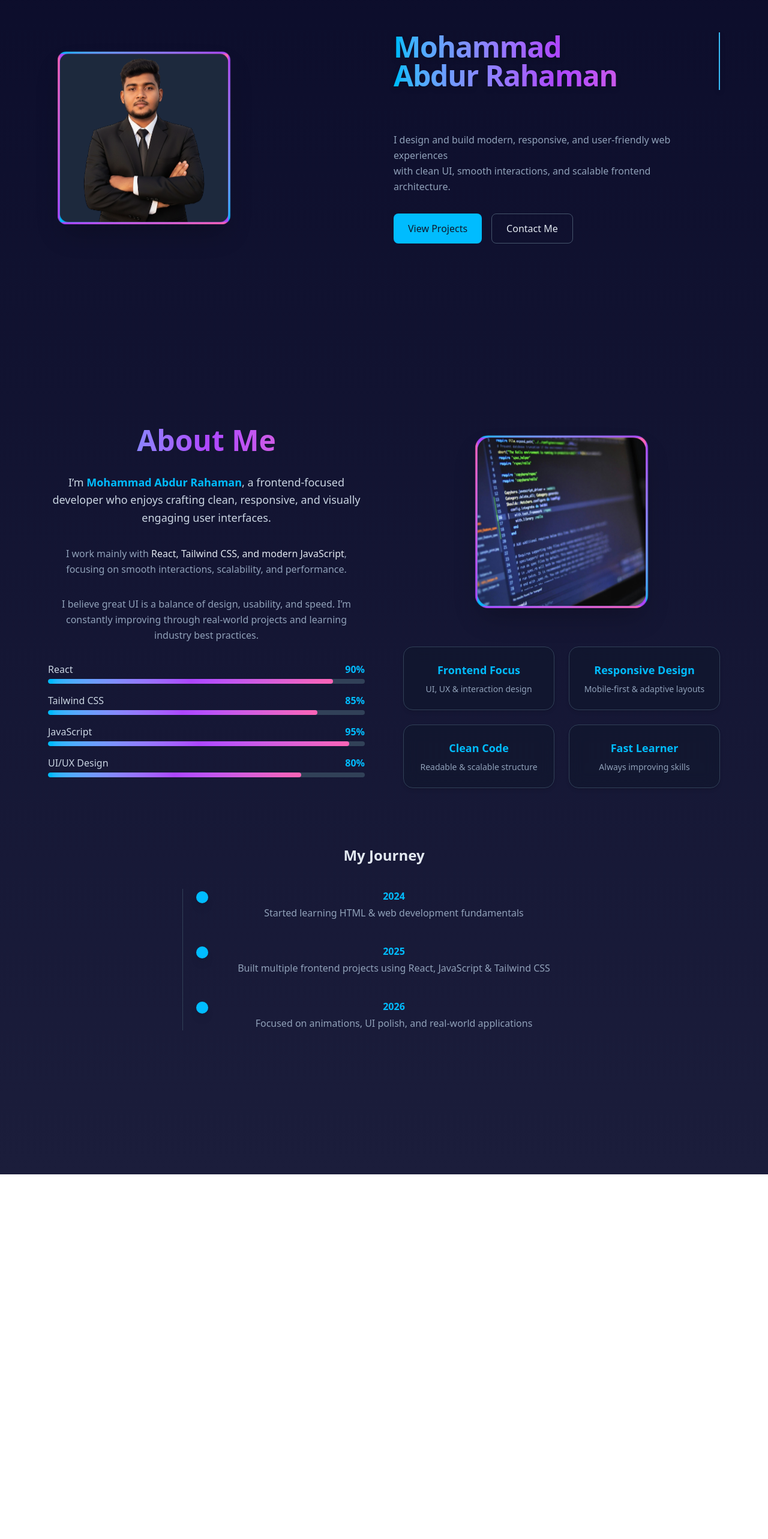
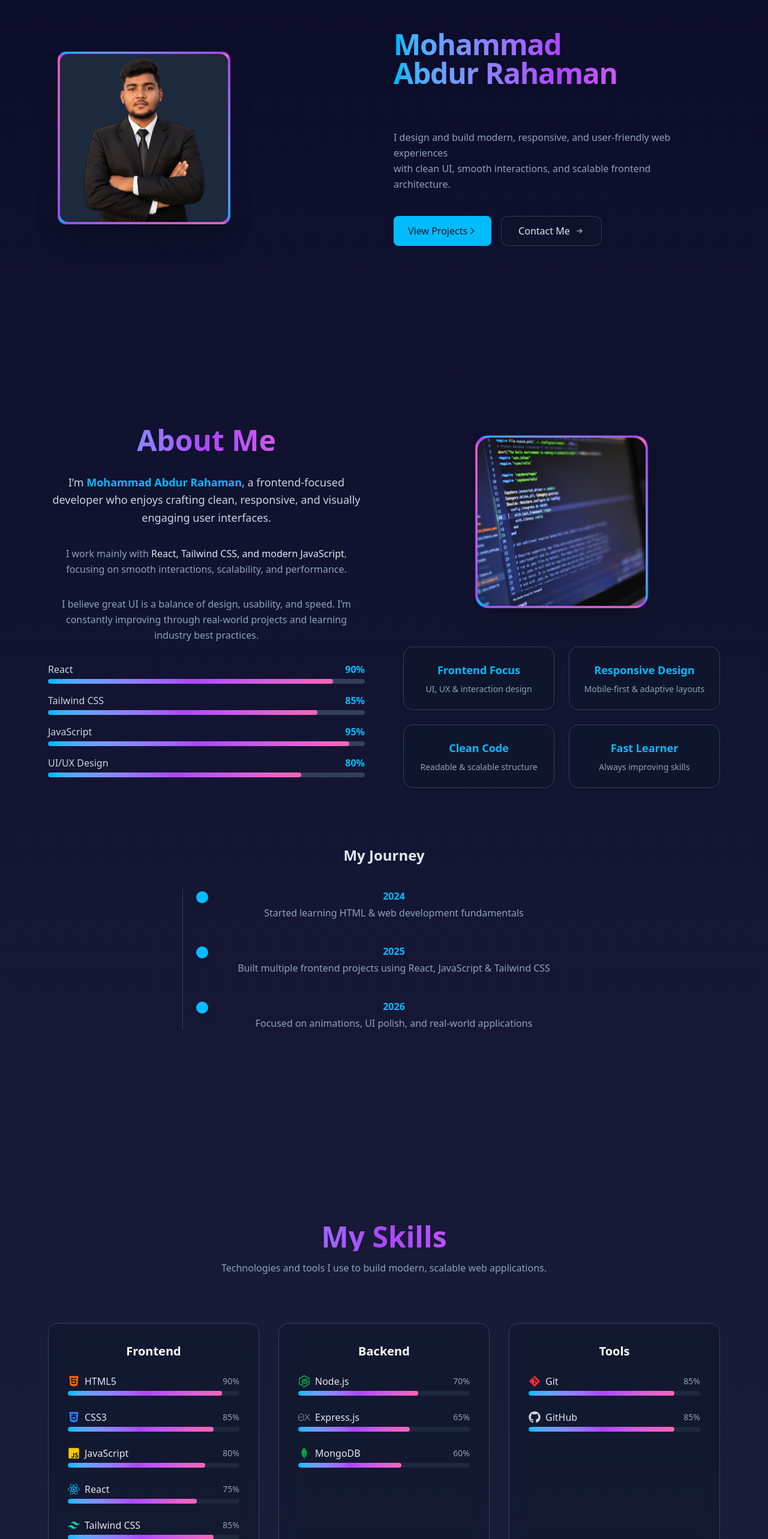
Before and after one commit to arsojeb/portfolio-up, a React (Vite) app: page / in a window 1280 px wide. Shown: the part 234-2800 px from the top of the page at 60% size. Before the commit the page ends 2192 px from the top, so only its background shows below. Built offline with nearby package versions, Linux system fonts and the light colour scheme; the HTML template or start-up script is replaced by a standard one.

Commit message:
my skill

```diff
--- a/package.json
+++ b/package.json
@@ -13,6 +13,7 @@
     "@tailwindcss/vite": "^4.1.18",
     "react": "^19.2.0",
     "react-dom": "^19.2.0",
+    "react-icons": "^5.5.0",
     "react-router": "^7.13.0",
     "react-router-dom": "^7.13.0",
     "tailwindcss": "^4.1.18"
--- a/src/App.jsx
+++ b/src/App.jsx
@@ -3,6 +3,7 @@ import CustomCursor from './CustomCursor';
 import Navbar from './component/Navbar'
 import About from './main/About';
 import Hero from './main/Hero';
+import MySkills from './main/MySkills';
 
 function App() {
   return (
@@ -11,6 +12,7 @@ function App() {
       <Navbar />
       <Hero />
       <About />
+      <MySkills />
     </>
   );
 }
--- a/src/component/Navbar.jsx
+++ b/src/component/Navbar.jsx
@@ -29,13 +29,30 @@ const NavBar = () => {
       }`}
     >
       <div className="max-w-7xl mx-auto px-6 h-16 flex items-center justify-between">
-
         {/* Logo */}
         <a
           href="/"
-          className="text-2xl font-bold tracking-wide text-white select-none"
+          className="relative text-lg md:text-xl font-bold tracking-wide select-none
+             text-white hover:scale-105 transition-transform duration-300 ease-out
+             flex items-center gap-1"
         >
-          ARS<span className="text-sky-400">SOJEB</span>
+          {/* Initials / Prefix */}
+          <span className="text-white">MD.</span>
+
+          {/* Gradient Name */}
+          <span
+            className="bg-gradient-to-r from-sky-400 via-purple-500 to-pink-400
+                   bg-clip-text text-transparent font-extrabold
+                   transition-all duration-500 group-hover:tracking-wider"
+          >
+            ABDUR RAHMAN
+          </span>
+
+          {/* Optional small animated underline for navbar */}
+          <span
+            className="absolute left-0 -bottom-1 w-full h-[2px] bg-sky-400 scale-x-0
+                   origin-left transition-transform duration-300 ease-out group-hover:scale-x-100"
+          ></span>
         </a>
 
         {/* Desktop Navigation */}
--- a/src/main/Hero.jsx
+++ b/src/main/Hero.jsx
@@ -4,9 +4,7 @@ import "../App.css";
 const Hero = () => {
   return (
     <section className="relative min-h-[calc(100vh-4rem)] flex items-center justify-center px-6 md:px-12 overflow-hidden">
-
       <div className="relative z-10 max-w-7xl w-full grid grid-cols-1 md:grid-cols-2 gap-8 items-center">
-
         {/* Image / Photo */}
         <div className="flex justify-center md:justify-start">
           <div
@@ -31,7 +29,6 @@ const Hero = () => {
 
         {/* Text Content */}
         <div className="text-center md:text-left space-y-4">
-
           {/* Name */}
           <h1 className="text-4xl md:text-5xl font-extrabold tracking-tight text-transparent bg-clip-text bg-gradient-to-r from-sky-400 via-purple-500 to-pink-400 drop-shadow-lg animate-typing">
             Mohammad <br />
@@ -46,36 +43,98 @@ const Hero = () => {
           {/* Description */}
           <p className="text-slate-400 max-w-lg leading-relaxed">
             <span className="block opacity-0 animate-fade-up delay-700">
-              I design and build modern, responsive, and user-friendly web experiences
+              I design and build modern, responsive, and user-friendly web
+              experiences
             </span>
             <span className="block opacity-0 animate-fade-up delay-900">
-              with clean UI, smooth interactions, and scalable frontend architecture.
+              with clean UI, smooth interactions, and scalable frontend
+              architecture.
             </span>
           </p>
 
           {/* Buttons */}
-          <div className="flex flex-col sm:flex-row gap-4 pt-4 justify-center md:justify-start">
+          <div className="flex flex-col sm:flex-row gap-4 pt-6 justify-center md:justify-start">
+            {/* PRIMARY BUTTON */}
             <a
               href="#projects"
               className="inline-flex items-center justify-center rounded-lg
-                         bg-sky-400 px-6 py-3 font-medium text-slate-900
-                         opacity-0 animate-fade-up delay-1100 hover:bg-sky-300 hover:shadow-lg hover:scale-105
-                         transition transform duration-500 ease-out hover-pulse"
+             bg-sky-400 px-6 py-3 font-medium text-slate-900
+             animate-fade-up delay-1100
+             hover:bg-sky-300 hover:shadow-lg hover:scale-105
+             transition transform duration-500 ease-out hover-pulse"
             >
-              View Projects
+              <span>View Projects</span>
+
+              {/* Arrow Icon */}
+              <svg
+                className="w-4 h-4 transform transition-transform duration-300 group-hover:translate-x-1"
+                fill="none"
+                stroke="currentColor"
+                strokeWidth="2"
+                viewBox="0 0 24 24"
+              >
+                <path
+                  strokeLinecap="round"
+                  strokeLinejoin="round"
+                  d="M9 5l7 7-7 7"
+                />
+              </svg>
+
+              {/* Glow */}
+              <span className="absolute inset-0 rounded-xl bg-sky-400 blur-xl opacity-0 group-hover:opacity-30 transition"></span>
             </a>
 
+            {/* SECONDARY BUTTON */}
             <a
               href="#contact"
-              className="inline-flex items-center justify-center rounded-lg
-                         border border-slate-600 px-6 py-3 font-medium text-slate-200
-                         opacity-0 animate-fade-up delay-1300 hover:border-sky-400 hover:text-sky-400 hover:shadow-lg hover:scale-105
-                         transition transform duration-500 ease-out hover-pulse"
+              className="group relative inline-flex items-center justify-center gap-2
+              px-7 py-3 rounded-xl font-medium text-slate-200
+
+              border border-slate-600/60
+              bg-slate-900/40 backdrop-blur-md
+
+              opacity-0 animate-fade-up delay-1300 animate-glow
+
+              transition-all duration-500 ease-out
+              hover:scale-105 hover:text-sky-400
+              hover:border-sky-400
+
+              focus:outline-none focus:ring-2 focus:ring-sky-400
+              focus:ring-offset-2 focus:ring-offset-[#0b0c2a]"
             >
-              Contact Me
+              <span className="relative z-10">Contact Me</span>
+
+              {/* Arrow animation */}
+              <svg
+                className="
+      relative z-10 w-4 h-4 opacity-70
+      group-hover:opacity-100
+      group-hover:translate-x-1
+      transition-all duration-300
+    "
+                fill="none"
+                stroke="currentColor"
+                strokeWidth="2"
+                viewBox="0 0 24 24"
+              >
+                <path
+                  strokeLinecap="round"
+                  strokeLinejoin="round"
+                  d="M13 7l5 5m0 0l-5 5m5-5H6"
+                />
+              </svg>
+
+              {/* Hover glow ring */}
+              <span
+                className="
+      absolute -inset-0.5 rounded-xl
+      bg-gradient-to-r from-sky-400 via-purple-500 to-pink-400
+      blur opacity-0 group-hover:opacity-25
+      transition duration-500
+    "
+              />
             </a>
           </div>
-
         </div>
       </div>
     </section>
--- /dev/null
+++ b/src/main/MySkills.jsx
@@ -0,0 +1,107 @@
+import React, { useEffect, useRef, useState } from "react";
+import {
+  FaHtml5,
+  FaCss3Alt,
+  FaJsSquare,
+  FaReact,
+  FaNodeJs,
+  FaGitAlt,
+  FaGithub,
+} from "react-icons/fa";
+import { SiTailwindcss, SiExpress, SiMongodb } from "react-icons/si";
+
+const MySkills = () => {
+  const skills = {
+    frontend: [
+      { name: "HTML5", icon: <FaHtml5 className="text-orange-500 w-5 h-5" />, level: 90 },
+      { name: "CSS3", icon: <FaCss3Alt className="text-blue-500 w-5 h-5" />, level: 85 },
+      { name: "JavaScript", icon: <FaJsSquare className="text-yellow-400 w-5 h-5" />, level: 80 },
+      { name: "React", icon: <FaReact className="text-sky-400 w-5 h-5" />, level: 75 },
+      { name: "Tailwind CSS", icon: <SiTailwindcss className="text-teal-400 w-5 h-5" />, level: 85 },
+    ],
+    backend: [
+      { name: "Node.js", icon: <FaNodeJs className="text-green-500 w-5 h-5" />, level: 70 },
+      { name: "Express.js", icon: <SiExpress className="text-gray-400 w-5 h-5" />, level: 65 },
+      { name: "MongoDB", icon: <SiMongodb className="text-green-600 w-5 h-5" />, level: 60 },
+    ],
+    tools: [
+      { name: "Git", icon: <FaGitAlt className="text-red-500 w-5 h-5" />, level: 85 },
+      { name: "GitHub", icon: <FaGithub className="text-gray-300 w-5 h-5" />, level: 85 },
+    ],
+  };
+
+  const sectionRef = useRef();
+  const [visible, setVisible] = useState(false);
+
+  useEffect(() => {
+    const observer = new IntersectionObserver(
+      ([entry]) => {
+        if (entry.isIntersecting) setVisible(true);
+      },
+      { threshold: 0.3 }
+    );
+
+    if (sectionRef.current) observer.observe(sectionRef.current);
+    return () => observer.disconnect();
+  }, []);
+
+  return (
+    <section ref={sectionRef} id="skills" className="relative py-28 px-6 md:px-12">
+      <div className="max-w-7xl mx-auto">
+        {/* Section Header */}
+        <div
+          className={`text-center mb-20 transition-all duration-700 ${
+            visible ? "opacity-100 translate-y-0" : "opacity-0 translate-y-10"
+          }`}
+        >
+          <h2 className="text-4xl md:text-5xl font-extrabold text-transparent bg-clip-text bg-gradient-to-r from-sky-400 via-purple-500 to-pink-400">
+            My Skills
+          </h2>
+          <p className="mt-4 text-slate-400 max-w-2xl mx-auto">
+            Technologies and tools I use to build modern, scalable web applications.
+          </p>
+        </div>
+
+        {/* Skill Cards */}
+        <div className="grid grid-cols-1 md:grid-cols-3 gap-8">
+          {Object.entries(skills).map(([category, list], index) => (
+            <div
+              key={category}
+              className={`group rounded-2xl p-8 bg-slate-900/50 backdrop-blur-md border border-slate-700 transition-all duration-700 ${
+                visible ? "opacity-100 translate-y-0" : "opacity-0 translate-y-10"
+              }`}
+              style={{ transitionDelay: `${index * 200}ms` }}
+            >
+              <h3 className="text-xl font-semibold mb-6 capitalize text-gradient">
+                {category}
+              </h3>
+
+              <div className="space-y-6">
+                {list.map((skill, i) => (
+                  <div key={skill.name}>
+                    <div className="flex items-center justify-between mb-1">
+                      <div className="flex items-center gap-2 text-slate-200 font-medium transition group-hover:text-sky-400">
+                        {skill.icon} <span>{skill.name}</span>
+                      </div>
+                      <span className="text-sm text-slate-400">{skill.level}%</span>
+                    </div>
+
+                    {/* Skill Progress Bar */}
+                    <div className="w-full bg-slate-800 rounded-full h-2 overflow-hidden">
+                      <div
+                        className="h-2 rounded-full bg-gradient-to-r from-sky-400 via-purple-500 to-pink-400 transition-all duration-1500 ease-out"
+                        style={{ width: visible ? `${skill.level}%` : "0%" }}
+                      />
+                    </div>
+                  </div>
+                ))}
+              </div>
+            </div>
+          ))}
+        </div>
+      </div>
+    </section>
+  );
+};
+
+export default MySkills;
```
Also changed, not shown: src/index.css (line endings or trailing spaces), 1 other file (tests, documents, lock files or other folders).
